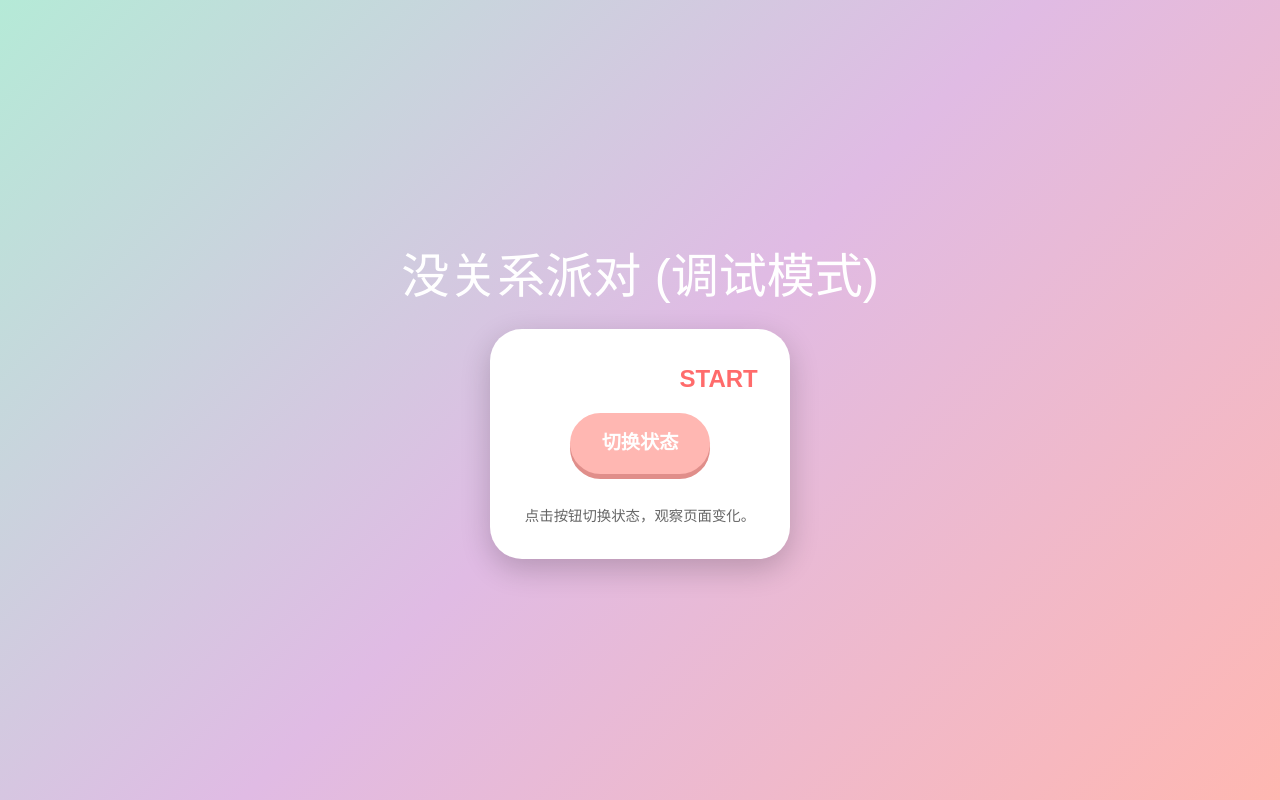
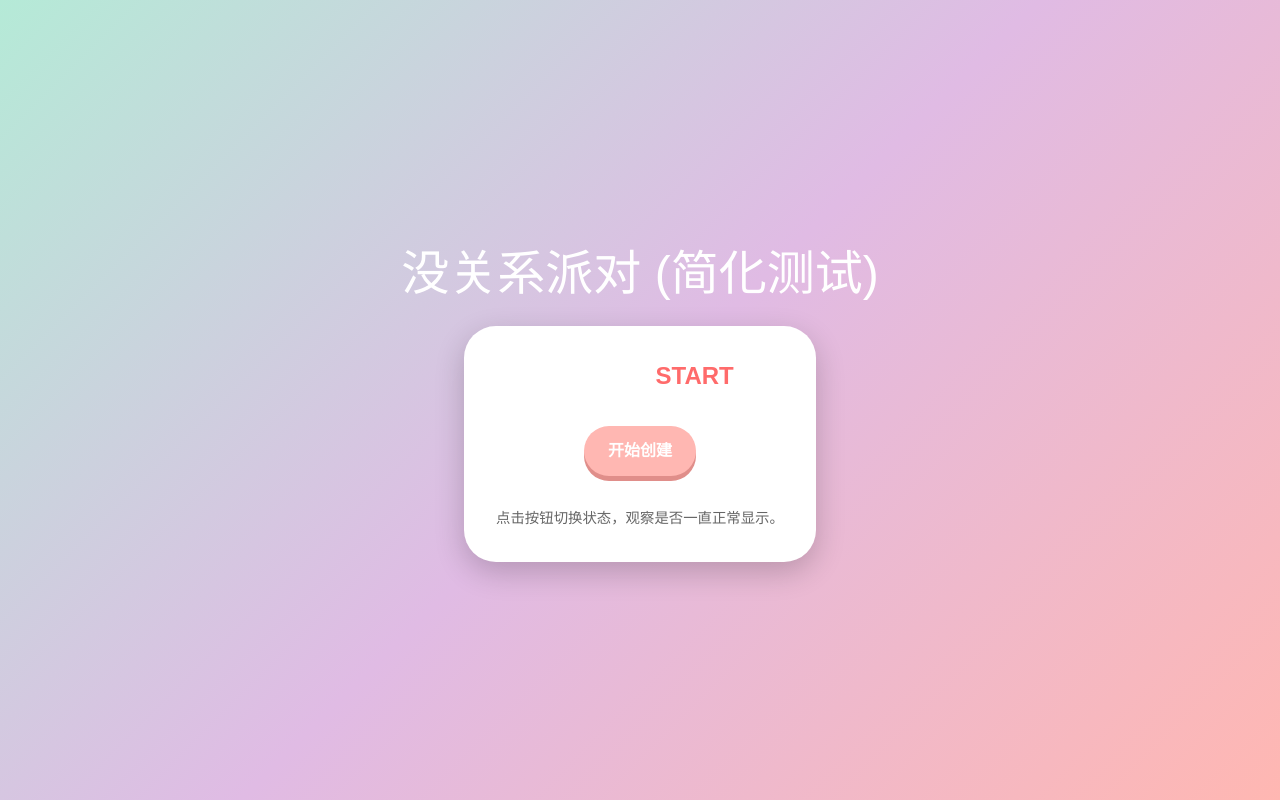
Before and after one commit to mavisval/It-s-Okay-Party, a React (Vite) app: page / in a window 1280 px wide. Built offline with nearby package versions, Linux system fonts and the light colour scheme.

Commit message:
Update App.tsx

```diff
--- a/src/App.tsx
+++ b/src/App.tsx
@@ -1,19 +1,15 @@
 import React, { useState } from 'react';
 
-// 定义游戏状态类型（和原代码保持一致）
 type GameState = 'START' | 'CREATE_EGGY' | 'PLAZA' | 'ISLAND' | 'UNPACK';
 
 export default function App() {
   const [gameState, setGameState] = useState<GameState>('START');
 
-  // 简单的按钮切换状态
-  const nextState = () => {
-    if (gameState === 'START') setGameState('CREATE_EGGY');
-    else if (gameState === 'CREATE_EGGY') setGameState('PLAZA');
-    else if (gameState === 'PLAZA') setGameState('ISLAND');
-    else if (gameState === 'ISLAND') setGameState('UNPACK');
-    else setGameState('START');
-  };
+  const handleStart = () => setGameState('CREATE_EGGY');
+  const handleEggyDone = () => setGameState('PLAZA');
+  const handleGoToIsland = () => setGameState('ISLAND');
+  const handleGoToUnpack = () => setGameState('UNPACK');
+  const handleBack = () => setGameState('START');
 
   return (
     <div style={{
@@ -26,36 +22,51 @@ export default function App() {
       background: 'linear-gradient(135deg, #B5EAD7, #E0BBE4, #FFB7B2)',
       fontFamily: 'sans-serif'
     }}>
-      <h1 style={{ fontSize: '3rem', marginBottom: '1rem' }}>没关系派对 (调试模式)</h1>
+      <h1 style={{ fontSize: '3rem', marginBottom: '1rem' }}>没关系派对 (简化测试)</h1>
       <div style={{
         background: 'white',
         padding: '2rem',
         borderRadius: '2rem',
         boxShadow: '0 10px 30px rgba(0,0,0,0.2)',
-        textAlign: 'center'
+        textAlign: 'center',
+        minWidth: '300px'
       }}>
         <p style={{ fontSize: '1.5rem', marginBottom: '1rem' }}>
-          当前游戏状态: <strong style={{ color: '#FF6B6B' }}>{gameState}</strong>
+          当前状态: <strong style={{ color: '#FF6B6B' }}>{gameState}</strong>
         </p >
-        <button
-          onClick={nextState}
-          style={{
-            background: '#FFB7B2',
-            border: 'none',
-            padding: '1rem 2rem',
-            borderRadius: '3rem',
-            fontSize: '1.2rem',
-            fontWeight: 'bold',
-            cursor: 'pointer',
-            boxShadow: '0 5px 0 #E08E8A'
-          }}
-        >
-          切换状态
-        </button>
+
+        {gameState === 'START' && (
+          <button onClick={handleStart} style={buttonStyle}>开始创建</button>
+        )}
+        {gameState === 'CREATE_EGGY' && (
+          <button onClick={handleEggyDone} style={buttonStyle}>完成创建，去广场</button>
+        )}
+        {gameState === 'PLAZA' && (
+          <button onClick={handleGoToIsland} style={buttonStyle}>去岛屿</button>
+        )}
+        {gameState === 'ISLAND' && (
+          <button onClick={handleGoToUnpack} style={buttonStyle}>去解包</button>
+        )}
+        {gameState === 'UNPACK' && (
+          <button onClick={handleBack} style={buttonStyle}>返回开始</button>
+        )}
+
         <p style={{ marginTop: '2rem', fontSize: '0.9rem', color: '#666' }}>
-          点击按钮切换状态，观察页面变化。
+          点击按钮切换状态，观察是否一直正常显示。
         </p >
       </div>
     </div>
   );
 }
+
+const buttonStyle = {
+  background: '#FFB7B2',
+  border: 'none',
+  padding: '0.8rem 1.5rem',
+  borderRadius: '2rem',
+  fontSize: '1rem',
+  fontWeight: 'bold',
+  cursor: 'pointer',
+  boxShadow: '0 5px 0 #E08E8A',
+  marginTop: '1rem'
+};
```
